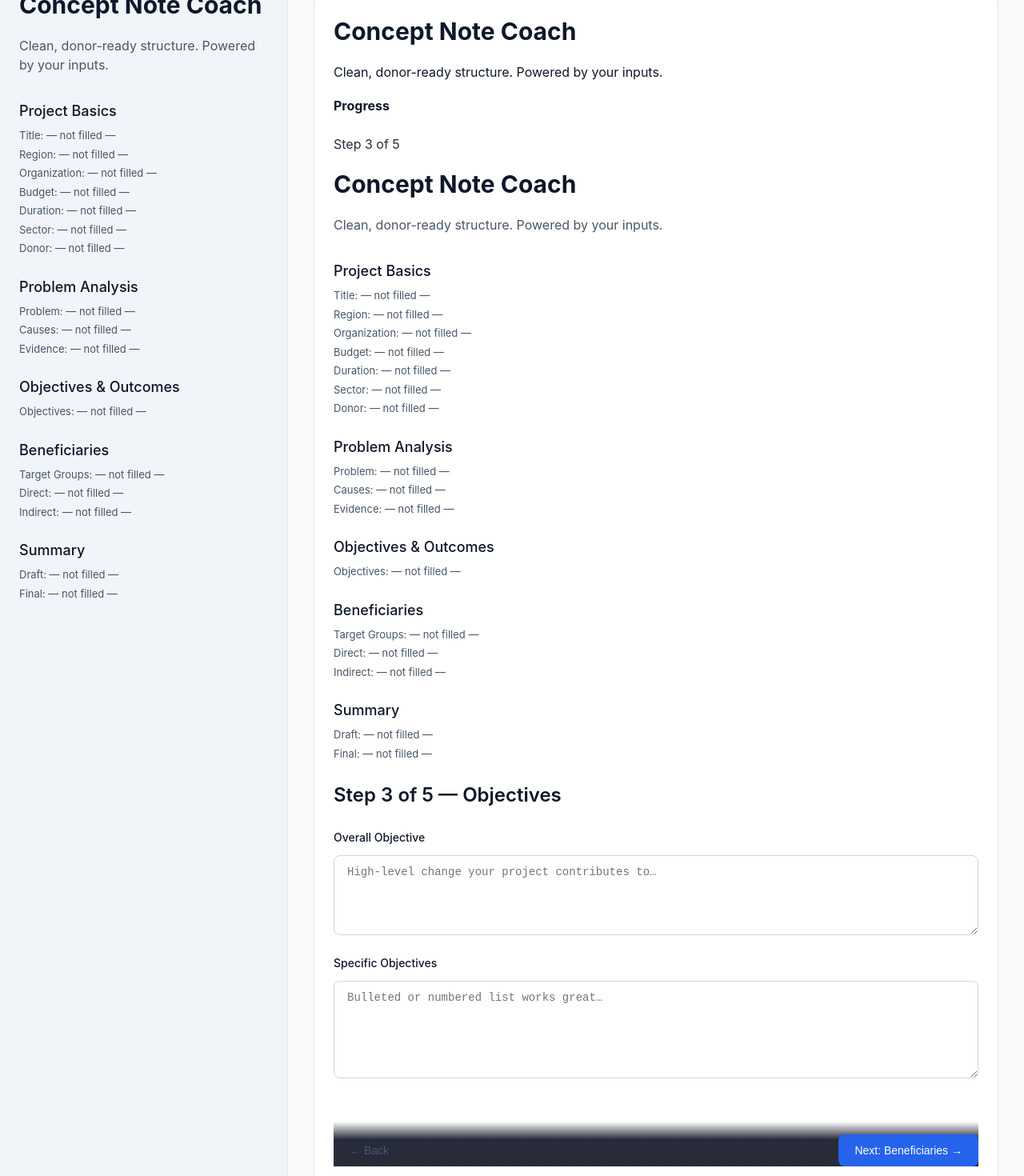
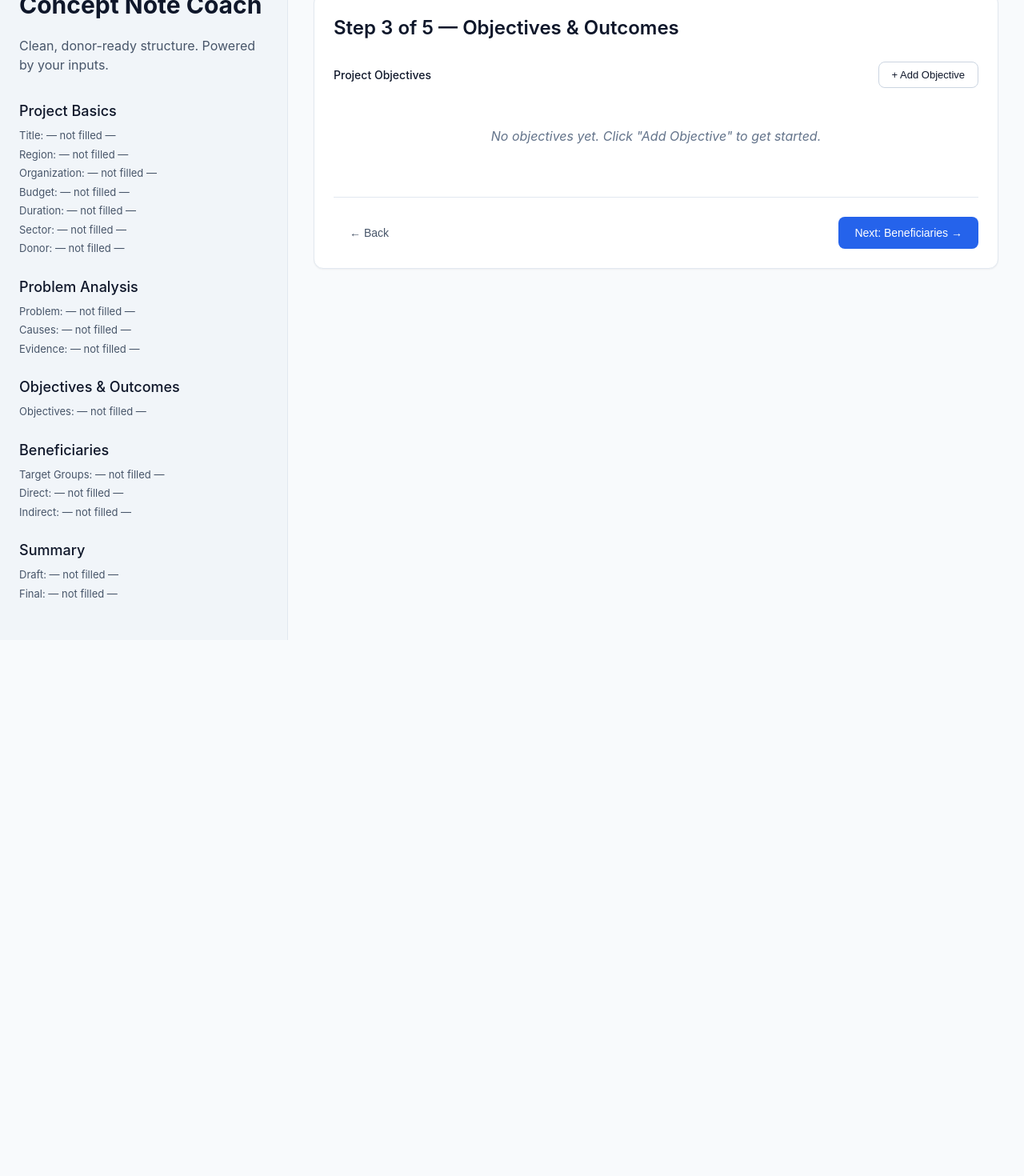
Before and after one commit to Hausa1124/concept-note-coach-5step, a React (Vite) app: page /objectives in a window 1280 px wide. Shown: the part 40-1510 px from the top of the page at 80% size. After the commit the page ends 840 px from the top, so only its background shows below. Built offline with nearby package versions, Linux system fonts and the light colour scheme.

Commit message:
Stage 5: Problem Analysis + Stage 6: Tailored Objectives

```diff
--- /dev/null
+++ b/src/data/objectiveMappings.ts
@@ -0,0 +1,42 @@
+// Sector-based objective suggestions
+export const SECTOR_OBJECTIVES = {
+  Health: [
+    { type: "Outcome", text: "Improve maternal and child health outcomes", example: true },
+    { type: "Output", text: "Strengthen health system capacity", example: true },
+    { type: "Output", text: "Increase access to essential health services", example: true },
+  ],
+  Education: [
+    { type: "Outcome", text: "Improve learning outcomes for primary school children", example: true },
+    { type: "Output", text: "Train teachers in modern pedagogical methods", example: true },
+    { type: "Output", text: "Provide educational materials and infrastructure", example: true },
+  ],
+  WASH: [
+    { type: "Outcome", text: "Increase access to safe water and sanitation", example: true },
+    { type: "Output", text: "Construct water points and sanitation facilities", example: true },
+    { type: "Output", text: "Promote hygiene behavior change", example: true },
+  ],
+  Agriculture: [
+    { type: "Outcome", text: "Increase agricultural productivity and income", example: true },
+    { type: "Output", text: "Provide training on improved farming techniques", example: true },
+    { type: "Output", text: "Facilitate access to quality inputs and markets", example: true },
+  ],
+  "Economic Development": [
+    { type: "Outcome", text: "Increase employment and income opportunities", example: true },
+    { type: "Output", text: "Provide vocational training and business skills", example: true },
+    { type: "Output", text: "Support micro and small enterprise development", example: true },
+  ],
+  Other: [
+    { type: "Outcome", text: "Achieve measurable positive change", example: true },
+    { type: "Output", text: "Deliver key project activities", example: true },
+  ],
+} as const;
+
+// Donor-specific guidance
+export const DONOR_GUIDANCE = {
+  EU: "Focus on sustainability, local ownership, and alignment with EU development priorities.",
+  USAID: "Emphasize capacity building, measurable results, and alignment with USAID's development objectives.",
+  FAO: "Highlight food security, agricultural innovation, and rural development outcomes.",
+  WHO: "Focus on health system strengthening, evidence-based interventions, and health equity.",
+  "World Bank": "Emphasize poverty reduction, economic growth, and institutional strengthening.",
+  Other: "Ensure objectives are specific, measurable, achievable, relevant, and time-bound.",
+} as const;
--- a/src/pages/Step2_Problem.tsx
+++ b/src/pages/Step2_Problem.tsx
@@ -1,55 +1,86 @@
+import { useState } from "react";
 import { useNavigate } from "react-router-dom";
 import { useForm } from "../context/FormContext";
-import AppShell from "../ui/AppShell";
-import LiveOutline from "../ui/LiveOutline";
+import { polishText } from "../utils/polishText";
 
 export default function Step2_Problem() {
   const nav = useNavigate();
   const { data, set } = useForm();
+  const [polishing, setPolishing] = useState<string | null>(null);
+
+  const handleBlurWithPolish = async (field: 'problem' | 'causes' | 'evidence', value: string) => {
+    if (!value.trim()) return;
+
+    setPolishing(field);
+    try {
+      const polished = await polishText(value);
+      if (polished !== value) {
+        set(field, polished);
+      }
+    } catch (error) {
+      console.error('Polish failed:', error);
+    } finally {
+      setPolishing(null);
+    }
+  };
 
   return (
-    <AppShell
-      title="Concept Note Coach"
-      subtitle="Clean, donor-ready structure. Powered by your inputs."
-      step={2}
-      total={5}
-      outline={<LiveOutline />}
-    >
-      <h2 className="section-title">Step 2 of 5 — Problem Analysis</h2>
+    <div className="card">
+      <h2>Step 2 of 5 — Problem Analysis</h2>
 
       <form onSubmit={(e) => e.preventDefault()}>
-        <label className="label">Problem Statement</label>
+        <div className="form-group">
+          <label>Problem Statement</label>
           <textarea
-          className="input"
             rows={6}
-          value={data.problem ?? ""}
+            value={data.problem}
             onChange={(e) => set("problem", e.target.value)}
-          style={{ margin: "6px 0 18px" }}
+            onBlur={(e) => handleBlurWithPolish("problem", e.target.value)}
             placeholder="Describe the core problem your project addresses…"
+            disabled={polishing === 'problem'}
           />
+          {polishing === 'problem' && (
+            <div style={{ fontSize: '0.75rem', color: 'var(--text-muted)', marginTop: '4px' }}>
+              ✨ Polishing grammar...
+            </div>
+          )}
+        </div>
 
-        <label className="label">Root Causes</label>
+        <div className="form-group">
+          <label>Root Causes</label>
           <textarea
-          className="input"
             rows={4}
-          value={data.rootCauses ?? ""}
-          onChange={(e) => set("rootCauses", e.target.value)}
-          style={{ margin: "6px 0 18px" }}
+            value={data.causes}
+            onChange={(e) => set("causes", e.target.value)}
+            onBlur={(e) => handleBlurWithPolish("causes", e.target.value)}
             placeholder="Key causes, barriers, constraints…"
+            disabled={polishing === 'causes'}
           />
+          {polishing === 'causes' && (
+            <div style={{ fontSize: '0.75rem', color: 'var(--text-muted)', marginTop: '4px' }}>
+              ✨ Polishing grammar...
+            </div>
+          )}
+        </div>
 
-        <label className="label">Evidence</label>
+        <div className="form-group">
+          <label>Evidence</label>
           <textarea
-          className="input"
             rows={4}
-          value={data.evidence ?? ""}
+            value={data.evidence}
             onChange={(e) => set("evidence", e.target.value)}
-          style={{ margin: "6px 0 24px" }}
+            onBlur={(e) => handleBlurWithPolish("evidence", e.target.value)}
             placeholder="Data, studies, reports that support the problem…"
+            disabled={polishing === 'evidence'}
           />
+          {polishing === 'evidence' && (
+            <div style={{ fontSize: '0.75rem', color: 'var(--text-muted)', marginTop: '4px' }}>
+              ✨ Polishing grammar...
+            </div>
+          )}
+        </div>
 
-        <div style={{position:'sticky', bottom:-28, background:'linear-gradient(180deg, transparent 0%, rgba(2,6,23,.85) 40%)', paddingTop:16, marginTop:24}}>
-          <div style={{display:'flex', justifyContent:'space-between', gap:12}}>
+        <div className="nav-buttons">
           <button type="button" className="btn btn-ghost" onClick={() => nav(-1)}>
             ← Back
           </button>
@@ -57,8 +88,7 @@ export default function Step2_Problem() {
             Next: Objectives →
           </button>
         </div>
+      </form>
     </div>
-      </form>
-    </AppShell>
   );
 }
--- a/src/pages/Step3_Objectives.tsx
+++ b/src/pages/Step3_Objectives.tsx
@@ -1,45 +1,151 @@
+import { useEffect } from "react";
 import { useNavigate } from "react-router-dom";
 import { useForm } from "../context/FormContext";
-import AppShell from "../ui/AppShell";
-import LiveOutline from "../ui/LiveOutline";
+import { SECTOR_OBJECTIVES, DONOR_GUIDANCE } from "../data/objectiveMappings";
+
+type Objective = {
+  type: string;
+  text: string;
+  example: boolean;
+};
 
 export default function Step3_Objectives() {
   const nav = useNavigate();
   const { data, set } = useForm();
 
+  // Pre-seed objectives based on sector on mount
+  useEffect(() => {
+    if (data.sector && data.objectives.length === 0) {
+      const suggestions = SECTOR_OBJECTIVES[data.sector as keyof typeof SECTOR_OBJECTIVES] || SECTOR_OBJECTIVES.Other;
+      set("objectives", [...suggestions]);
+    }
+  }, [data.sector, data.objectives.length, set]);
+
+  const addObjective = () => {
+    const newObjective: Objective = {
+      type: "Output",
+      text: "",
+      example: false,
+    };
+    set("objectives", [...data.objectives, newObjective]);
+  };
+
+  const updateObjective = (index: number, field: keyof Objective, value: string | boolean) => {
+    const updated = data.objectives.map((obj, i) =>
+      i === index ? { ...obj, [field]: value } : obj
+    );
+    set("objectives", updated);
+  };
+
+  const removeObjective = (index: number) => {
+    const filtered = data.objectives.filter((_, i) => i !== index);
+    set("objectives", filtered);
+  };
+
+  const donorGuidance = data.donorChoice && data.donorChoice !== 'Other'
+    ? DONOR_GUIDANCE[data.donorChoice as keyof typeof DONOR_GUIDANCE]
+    : null;
+
   return (
-    <AppShell
-      title="Concept Note Coach"
-      subtitle="Clean, donor-ready structure. Powered by your inputs."
-      step={3}
-      total={5}
-      outline={<LiveOutline />}
-    >
-      <h2 className="section-title">Step 3 of 5 — Objectives</h2>
+    <div className="card">
+      <h2>Step 3 of 5 — Objectives & Outcomes</h2>
+
+      {donorGuidance && (
+        <div style={{
+          background: 'var(--bg-secondary)',
+          padding: '12px 16px',
+          borderRadius: '8px',
+          marginBottom: '24px',
+          fontSize: '0.875rem',
+          color: 'var(--text-secondary)'
+        }}>
+          <strong>{data.donorChoice} Guidance:</strong> {donorGuidance}
+        </div>
+      )}
 
       <form onSubmit={(e) => e.preventDefault()}>
-        <label className="label">Overall Objective</label>
+        <div className="form-group">
+          <div style={{ display: 'flex', justifyContent: 'space-between', alignItems: 'center', marginBottom: '16px' }}>
+            <label style={{ margin: 0 }}>Project Objectives</label>
+            <button
+              type="button"
+              className="btn btn-secondary"
+              onClick={addObjective}
+              style={{ padding: '8px 16px', fontSize: '0.8125rem' }}
+            >
+              + Add Objective
+            </button>
+          </div>
+
+          {data.objectives.map((objective, index) => (
+            <div key={index} style={{
+              border: '1px solid var(--border-light)',
+              borderRadius: '8px',
+              padding: '16px',
+              marginBottom: '12px',
+              background: objective.example ? 'var(--bg-secondary)' : 'var(--bg-tertiary)'
+            }}>
+              <div style={{ display: 'flex', gap: '12px', marginBottom: '12px' }}>
+                <select
+                  value={objective.type}
+                  onChange={(e) => updateObjective(index, 'type', e.target.value)}
+                  style={{ width: '120px' }}
+                >
+                  <option value="Outcome">Outcome</option>
+                  <option value="Output">Output</option>
+                  <option value="Impact">Impact</option>
+                </select>
+
+                {objective.example && (
+                  <span style={{
+                    fontSize: '0.75rem',
+                    color: 'var(--accent-blue)',
+                    alignSelf: 'center',
+                    fontWeight: '500'
+                  }}>
+                    ✨ Suggested
+                  </span>
+                )}
+
+                <button
+                  type="button"
+                  onClick={() => removeObjective(index)}
+                  style={{
+                    marginLeft: 'auto',
+                    background: 'none',
+                    border: 'none',
+                    color: 'var(--text-muted)',
+                    cursor: 'pointer',
+                    padding: '4px'
+                  }}
+                >
+                  ✕
+                </button>
+              </div>
+
               <textarea
-          className="input"
-          rows={4}
-          value={data.overallObjective ?? ""}
-          onChange={(e) => set("overallObjective", e.target.value)}
-          style={{ margin: "6px 0 18px" }}
-          placeholder="High-level change your project contributes to…"
+                rows={2}
+                value={objective.text}
+                onChange={(e) => updateObjective(index, 'text', e.target.value)}
+                placeholder="Describe the objective..."
+                style={{ marginBottom: 0 }}
               />
+            </div>
+          ))}
 
-        <label className="label">Specific Objectives</label>
-        <textarea
-          className="input"
-          rows={6}
-          value={data.specificObjectives ?? ""}
-          onChange={(e) => set("specificObjectives", e.target.value)}
-          style={{ margin: "6px 0 24px" }}
-          placeholder="Bulleted or numbered list works great…"
-        />
+          {data.objectives.length === 0 && (
+            <div style={{
+              textAlign: 'center',
+              padding: '32px',
+              color: 'var(--text-muted)',
+              fontStyle: 'italic'
+            }}>
+              No objectives yet. Click "Add Objective" to get started.
+            </div>
+          )}
+        </div>
 
-        <div style={{position:'sticky', bottom:-28, background:'linear-gradient(180deg, transparent 0%, rgba(2,6,23,.85) 40%)', paddingTop:16, marginTop:24}}>
-          <div style={{display:'flex', justifyContent:'space-between', gap:12}}>
+        <div className="nav-buttons">
           <button type="button" className="btn btn-ghost" onClick={() => nav(-1)}>
             ← Back
           </button>
@@ -47,8 +153,7 @@ export default function Step3_Objectives() {
             Next: Beneficiaries →
           </button>
         </div>
+      </form>
     </div>
-      </form>
-    </AppShell>
   );
 }
--- /dev/null
+++ b/src/utils/polishText.ts
@@ -0,0 +1,23 @@
+// Simple grammar polish utility
+// In a real app, this would call an AI service or grammar API
+export async function polishText(text: string): Promise<string> {
+  if (!text || text.trim().length === 0) return text;
+
+  // Basic polish rules for demo
+  let polished = text.trim();
+
+  // Capitalize first letter of sentences
+  polished = polished.replace(/(^|\. )([a-z])/g, (match, prefix, letter) =>
+    prefix + letter.toUpperCase()
+  );
+
+  // Remove double spaces
+  polished = polished.replace(/\s+/g, ' ');
+
+  // Ensure sentences end with periods
+  if (polished && !polished.match(/[.!?]$/)) {
+    polished += '.';
+  }
+
+  return polished;
+}
```
Lines whose indentation alone changed are shown as unchanged.
